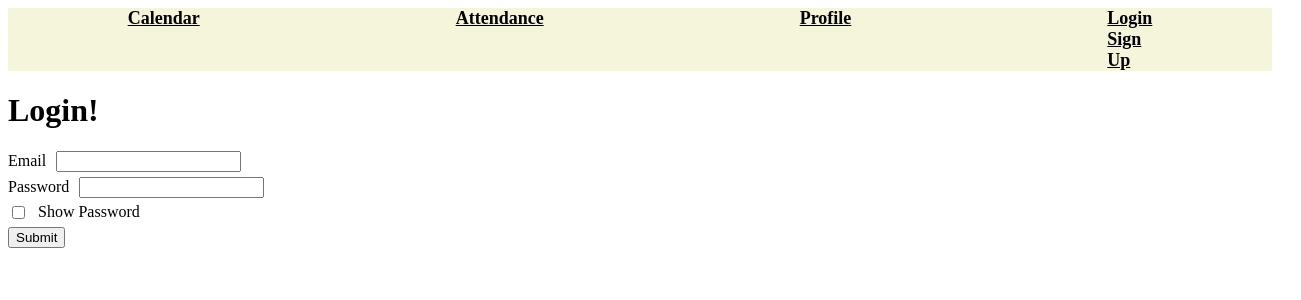
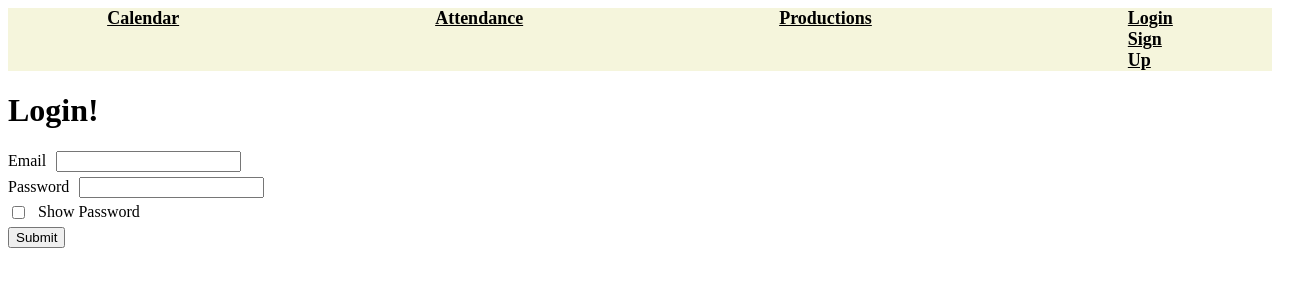
Before and after one commit to sky46/mhs-drama-manager, a Next.js app in the folder frontend/: page /login in a window 1280 px wide. Shown: the top 300 px of the page, 1301 px wide, since content can reach past the window. Built offline with nearby package versions, Linux system fonts and the light colour scheme; no server answers.

Commit message:
Change profile page to productions (change url as well)

```diff
--- a/frontend/src/app/layout.js
+++ b/frontend/src/app/layout.js
@@ -35,7 +35,7 @@ function RootLayout({ children }) {
             <ul className={styles.list}>
               <li className={styles.listitem}><Link href="/calendar" className={styles.navitem}>Calendar</Link></li>
               <li className={styles.listitem}><Link href="/attendance" className={styles.navitem}>Attendance</Link></li>
-              <li className={styles.listitem}><Link href="/profile" className={styles.navitem}>Profile</Link></li>
+              <li className={styles.listitem}><Link href="/productions" className={styles.navitem}>Productions</Link></li>
                 {isLoggedIn ? (
                   <li className={styles.listitem}><Logout onLogout={checkLoginStatus} /></li>
                 ) : (
--- a/frontend/src/app/login/page.js
+++ b/frontend/src/app/login/page.js
@@ -14,7 +14,7 @@ function Login({}) {
     useEffect(() => {
         console.log("Router instance:", router);
         if (router && successfulLogin) {
-            router.push("/profile");
+            router.push("/productions");
 
         }
     }, [router, successfulLogin]);
--- a/frontend/src/app/profile/page.js
+++ b/frontend/src/app/productions/page.js
@@ -1,10 +1,10 @@
 "use client";
 import { useState, useEffect } from "react";
 
-import styles from '../styles/profile.module.css';
+import styles from '../styles/productions.module.css';
 import Production from "../components/production";
 
-function Profile() {
+export default function Productions() {
     // Implement protected page
     const [isLoggedIn, setIsLoggedIn] = useState(false);
     const [role, setRole] = useState("");
@@ -93,5 +93,3 @@ function Profile() {
         </div>
     );
 }
-
-export default Profile;
--- a/frontend/src/app/signup/page.js
+++ b/frontend/src/app/signup/page.js
@@ -35,7 +35,7 @@ function Signup({}) {
         console.log("Router instance:", router);
         if (router && successfulRegistration) {
             router.refresh();
-            router.push("/profile");
+            router.push("/productions");
         }
     }, [router, successfulRegistration]);
 
```
Also changed, not shown: frontend/src/app/styles/productions.module.css (renamed from frontend/src/app/styles/profile.module.css).
